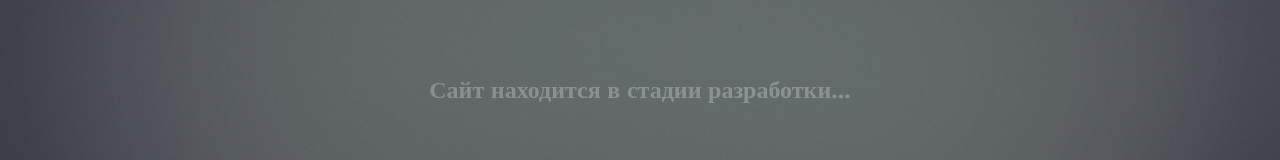
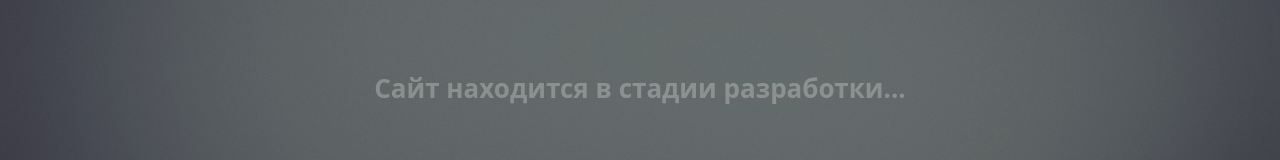
Before and after one commit to davi-work/Bigpromkolodka, a plain HTML site: page index.html in a window 1280 px wide. Shown: the part 312-472 px from the top of the page. Drawn offline with Linux system fonts and the light colour scheme.

Commit message:
style.css

```diff
--- a/style.css
+++ b/style.css
@@ -1,9 +1,3 @@
-@font-face {
-  font-family: 'Gadugi';
-  src: url('./fonts/gadugi-bold.ttf');
-  font-weight: bold;
-}
-
 * {
   margin: 0;
   padding: 0;
@@ -16,7 +10,7 @@ body {
   justify-content: center;
   align-items: center;
   position: relative;
-  font-family: 'Gadugi';
+  font-family: 'system-ui';
   color: white;
 }
 
@@ -37,7 +31,7 @@ body::before {
 h1 {
   text-align: center;
   padding: 0 15px;
-  font-size: 1.5rem;
+  font-size: 26px;
   animation: blink 2.25s infinite;
 
   @media (max-width: 475px) {
```
